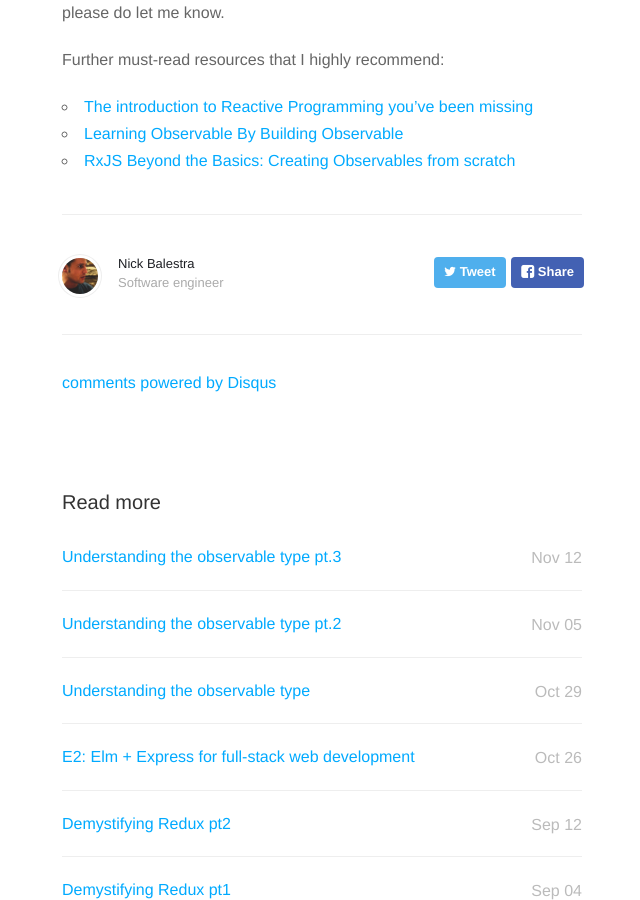
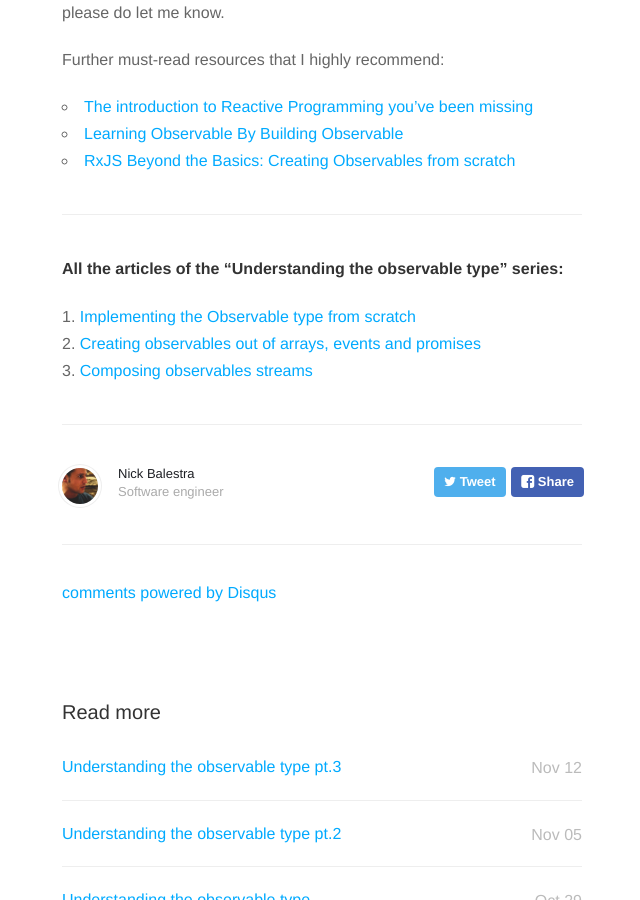
Before and after one commit to nickbalestra/nickbalestra.github.io, a Jekyll site: the page built from _posts/2016-10-29-Understanding-the-observable-type.md, in a window 1280 px wide and 900 px high, scrolled down 6424 px. Shown: the whole window, without its empty margins (318-958 px from the left). Built offline with Jekyll 4.4.1, drawn with Linux system fonts in a browser that asks for light colours; nearby versions of some CDN libraries; comment, search, counter and statistics services are not loaded.

Commit message:
added ref to article serie

```diff
--- a/_posts/2016-10-29-Understanding-the-observable-type.md
+++ b/_posts/2016-10-29-Understanding-the-observable-type.md
@@ -232,3 +232,12 @@ Further must-read resources that I highly recommend:
 - [The introduction to Reactive Programming you've been missing](https://gist.github.com/staltz/868e7e9bc2a7b8c1f754)
 - [Learning Observable By Building Observable](https://medium.com/@benlesh/learning-observable-by-building-observable-d5da57405d87)
 - [RxJS Beyond the Basics: Creating Observables from scratch](https://egghead.io/courses/rxjs-beyond-the-basics-creating-observables-from-scratch)
+
+***
+
+#### All the articles of the "Understanding the observable type" series:
+
+
+1. [Implementing the Observable type from scratch](http://nick.balestra.ch/2016/Understanding-the-observable-type/)
+2. [Creating observables out of arrays, events and promises](http://nick.balestra.ch/2016/creating-observables/)
+3. [Composing observables streams](http://nick.balestra.ch/2016/composing-observables/)
```
